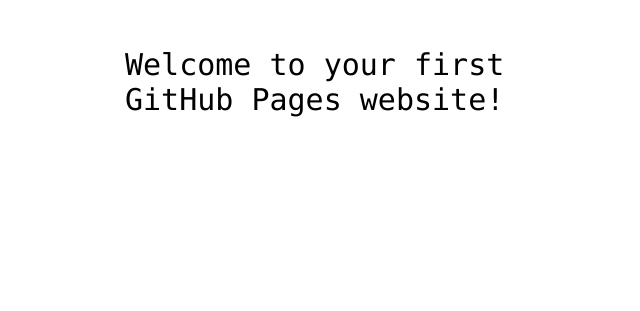
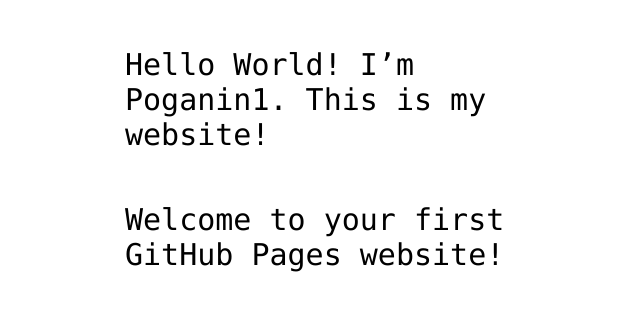
Before and after one commit to Poganin1/Poganin1.github.io, a plain HTML site: page index.html in a window 1280 px wide. Shown: the part 341-652 px from the top of the page, without its empty margins (315-955 px from the left). Drawn offline with Linux system fonts and the light colour scheme.

Commit message:
Update index.html
Add my introduction

```diff
--- a/index.html
+++ b/index.html
@@ -11,7 +11,7 @@
 
 <img src="https://octodex.github.com/images/daftpunktocat-thomas.gif" id="octocat" alt="octocat-gif" />
 
-<!-- Change this code here by copy and pasting your template on line 15 -->
+<p>Hello World! I’m Poganin1. This is my website!</p>
 <p>Welcome to your first GitHub Pages website!</p>
 
 </body>
```
